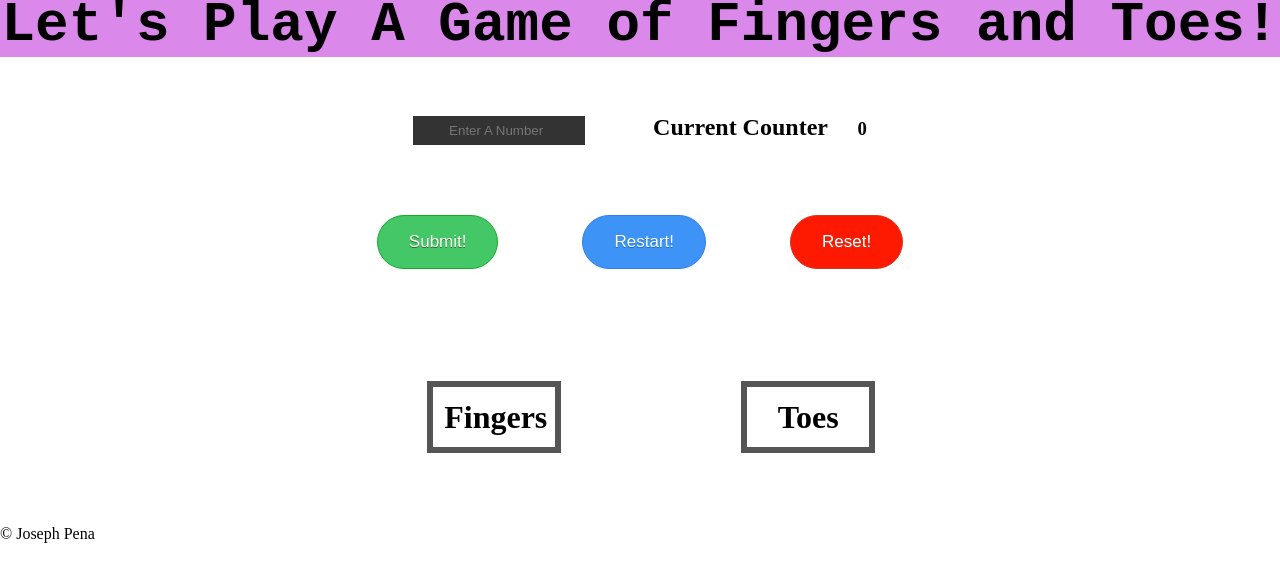
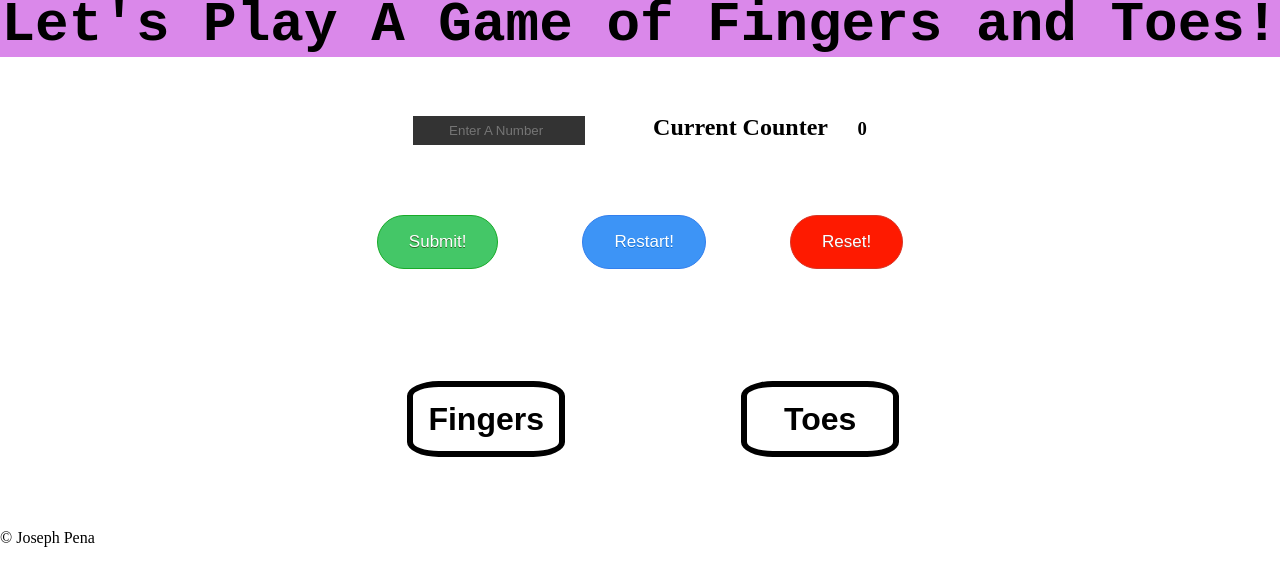
Before and after one commit to JosephPena/Fingers_Toes, a website: page index.html in a window 1280 px wide. Drawn offline with nearby package versions, Linux system fonts and the light colour scheme.

Commit message:
A few CSS changes

```diff
--- a/main.css
+++ b/main.css
@@ -132,21 +132,25 @@ table {
 
 .fingers {
   padding: 10%;
-  border: 6px solid #555;
+  border: 6px solid black;
+  border-radius: 20%;
   text-align: center;
-  width: 100px;
+  width: 120px;
   max-height: 50px;
+  font-family:Arial;
 }
 
 .toes {
   padding: 10%;
-  border: 6px solid #555;
+  border: 6px solid black;
+  border-radius: 20%;
   text-align: center;
-  width: 100px;
+  width: 120px;
   max-height: 50px;
+  font-family:Arial;
 }
 
 .highlight {
   border: 6px solid blue;
-  transform: scale(1.2);
+  transform: scale(1.1);
 }
```
